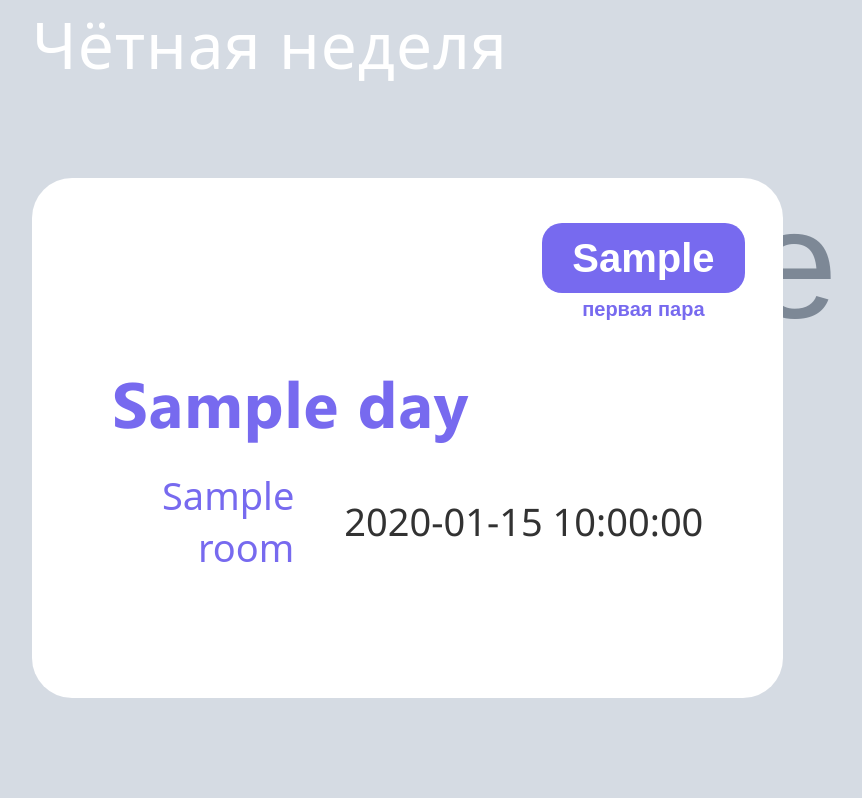
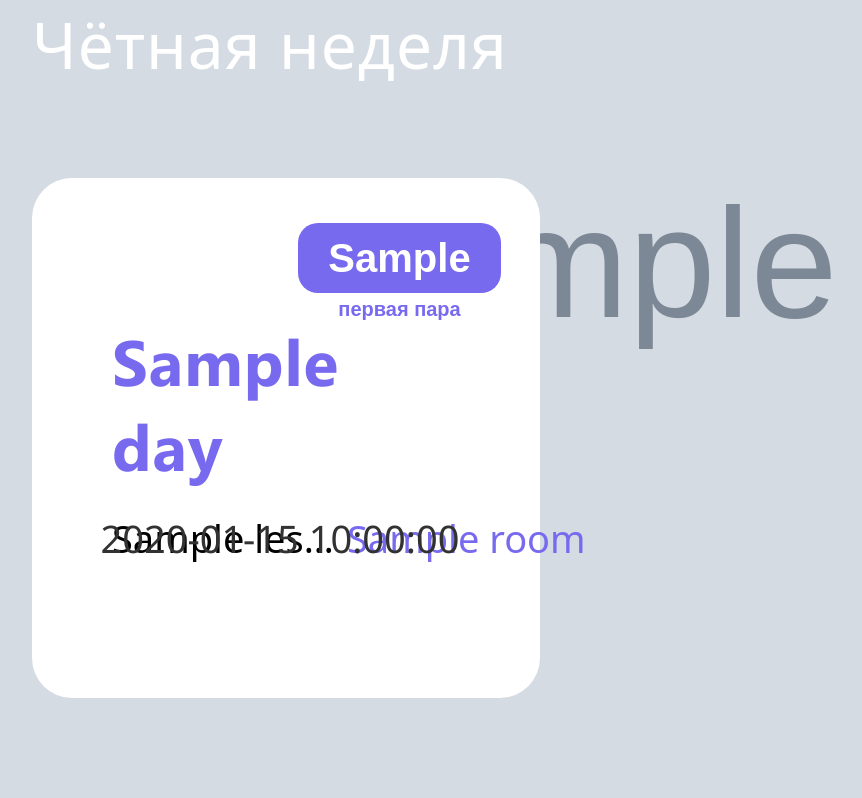
Before and after one commit to Genolium/voenmeh-timetable-bot, a Python web app: template templates/schedule_template.html in a window 1280 px wide. Shown: the part 270-1068 px from the top of the page, without its empty margins (68-930 px from the left). Run offline with Jinja, Linux system fonts and the light colour scheme; the template is opened without the code that fills it: most values are stand-ins (such as "Sample title", 1, 10 or a date in 2020); grey boxes marked "Sample" are stand-in pictures; some web fonts are replaced.

Commit message:
Исправлено отображение кабинетов в расписании

```diff
--- a/core/image_generator.py
+++ b/core/image_generator.py
@@ -233,7 +233,7 @@ def _prepare_days(schedule_data: dict) -> List[dict]:
         items = []
         for l in lessons:
             title = f"{l.get('subject', '')}{' (' + l.get('type','') + ')' if l.get('type') else ''}"
-            room_raw = (l.get('room', '') or '').strip()
+            room_raw = (l.get('room', '') or '').strip('; ')  # Удаляем только точку с запятой и пробелы, сохраняем звездочки
             room_lower = room_raw.lower()
             # Считаем такие значения отсутствием кабинета
             if not room_raw or ('кабинет' in room_lower and 'не указан' in room_lower):
--- a/core/parser.py
+++ b/core/parser.py
@@ -76,7 +76,7 @@ async def fetch_and_parse_all_schedules() -> dict | None:
                     disc_parts = discipline_raw.split(' ', 1)
 
                     lecturers = [l.text.strip() for l in lesson_element.findall('Lecturers/Lecturer/ShortName') if l.text and l.text.strip()]
-                    classroom = classroom_tag.text.strip(';* ') if classroom_tag is not None and classroom_tag.text and classroom_tag.text.strip() else None
+                    classroom = classroom_tag.text.strip('; ') if classroom_tag is not None and classroom_tag.text and classroom_tag.text.strip() else None
 
                     start_time_token = time_raw.split()[0]
                     try:
--- a/generate_test_image.py
+++ b/generate_test_image.py
@@ -21,7 +21,7 @@ def create_test_schedule_data():
             {
                 "subject": "СИСТЕМНОЕ ПО",
                 "type": "",
-                "room": "325",
+                "room": "325*",
                 "time": "10:50 - 12:20",
                 "start_time_raw": "10:50"
             },
@@ -42,7 +42,7 @@ def create_test_schedule_data():
             {
                 "subject": "ТОЭ",
                 "type": "",
-                "room": "429",
+                "room": "429*",
                 "time": "16:45 - 18:15",
                 "start_time_raw": "16:45"
             }
@@ -104,7 +104,7 @@ def create_test_schedule_data():
             {
                 "subject": "ФИЗКУЛЬТУРА",
                 "type": "",
-                "room": "Спортзал",
+                "room": "",
                 "time": "12:40 - 14:10",
                 "start_time_raw": "12:40"
             }
--- a/templates/schedule_template.html
+++ b/templates/schedule_template.html
@@ -137,23 +137,19 @@
     }
 
     /* Ключевой элемент: строка с информацией о паре. */
-    /* display: grid; — идеальный инструмент для создания ровных колонок. */
-    /* grid-template-columns: 1fr auto auto; — создаёт 3 колонки: */
-    /* 1. Название (1fr): занимает всё оставшееся свободное место. */
-    /* 2. Аудитория (auto): сжимается под своё содержимое. */
-    /* 3. Время (auto): также сжимается под содержимое. */
-    /* gap: 5rem; — устанавливает одинаковый отступ (50px) между всеми тремя колонками. */
+    /* display: grid; — используем 12-колоночную сетку для точного контроля. */
     .lesson-row {
       display: grid;
-      grid-template-columns: 1fr auto auto;
+      grid-template-columns: repeat(12, 1fr);
       align-items: center;
-      gap: 5rem;
+      gap: 0.5rem;
       font-size: 3.8rem;
       height: 4.7rem;
     }
 
-    /* Название предмета. text-overflow: ellipsis; добавляет "..." в конце, если текст не помещается. */
+    /* Название предмета. Занимает колонки 1-8 (8 колонок). */
     .lesson-title {
+      grid-column: 1 / 9;
       font-weight: 400;
       color: var(--text-main);
       white-space: nowrap;
@@ -161,20 +157,27 @@
       text-overflow: ellipsis;
     }
 
-    /* Номер аудитории. */
+    /* Номер аудитории. Занимает колонки 9-10 (2 колонки). */
     .lesson-room {
+      grid-column: 9 / 11;
       font-weight: 400;
       color: var(--color-accent);
-      text-align: right;
+      text-align: left;
+      white-space: nowrap;
+      overflow: hidden;
+      text-overflow: ellipsis;
+      justify-self: start;
     }
 
-    /* Временной интервал пары. */
+    /* Временной интервал пары. Занимает колонки 11-12 (2 колонки). */
     .lesson-time {
+      grid-column: 11 / 13;
       font-family: 'Segoe UI Light', 'Segoe UI', sans-serif;
       font-weight: 300;
       color: var(--text-light);
       white-space: nowrap;
       text-align: right;
+      justify-self: end;
     }
 
     /* Текст для выходного дня. */
@@ -246,9 +249,10 @@
       .day-card { padding: 3rem; }
       /* Плашка с временем становится частью потока, а не висит сбоку. */
       .badge-first-lesson { position: static; margin-bottom: 2rem; align-self: flex-start; }
-      /* В строке с парой скрываем время, чтобы не ломать вёрстку. */
-      .lesson-row { grid-template-columns: 1fr auto; }
-      .lesson-time { display: none; }
+      /* В строке с парой скрываем кабинет, чтобы не ломать вёрстку. */
+      .lesson-room { display: none; }
+      .lesson-title { grid-column: 1 / 11; }
+      .lesson-time { grid-column: 11 / 13; }
     }
   </style>
 </head>
```
Also changed, not shown: generated_images/test_schedule_even.png, generated_images/test_schedule_odd.png.
